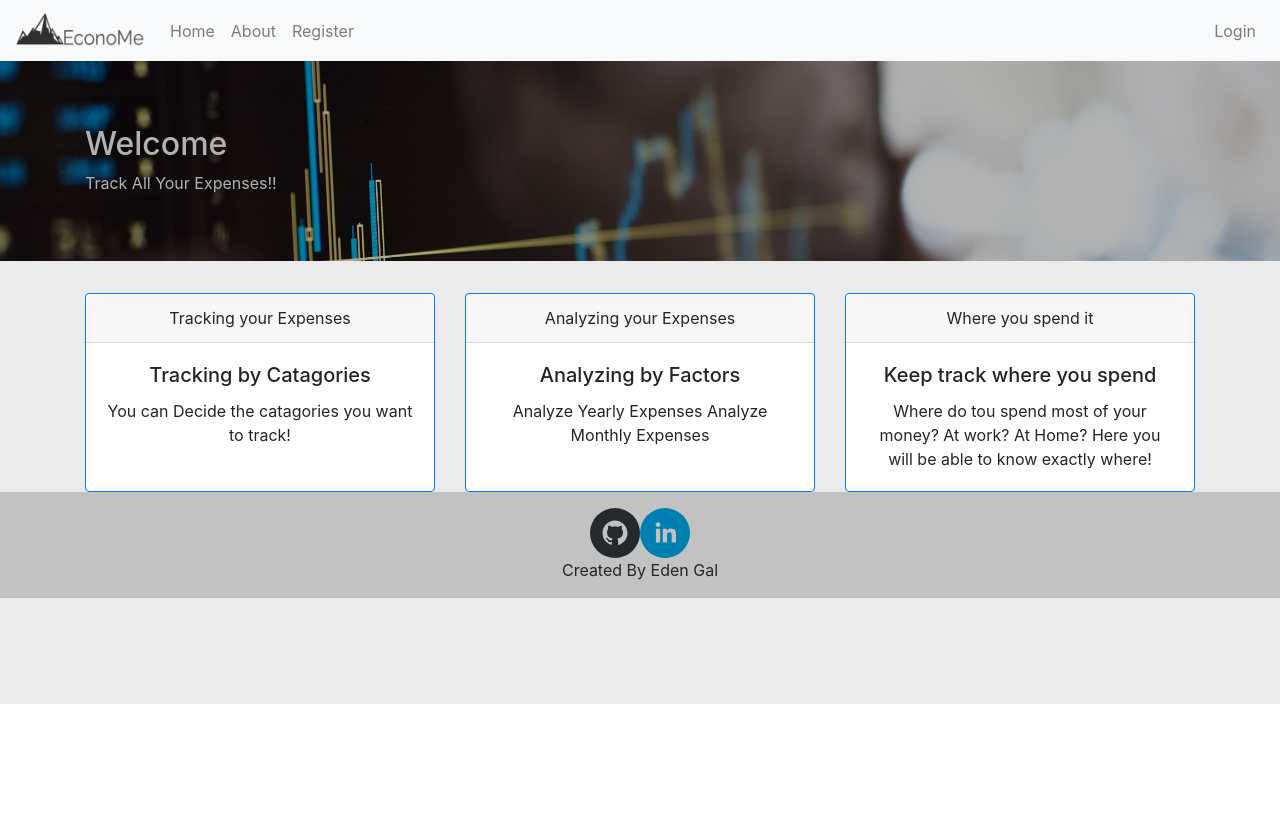
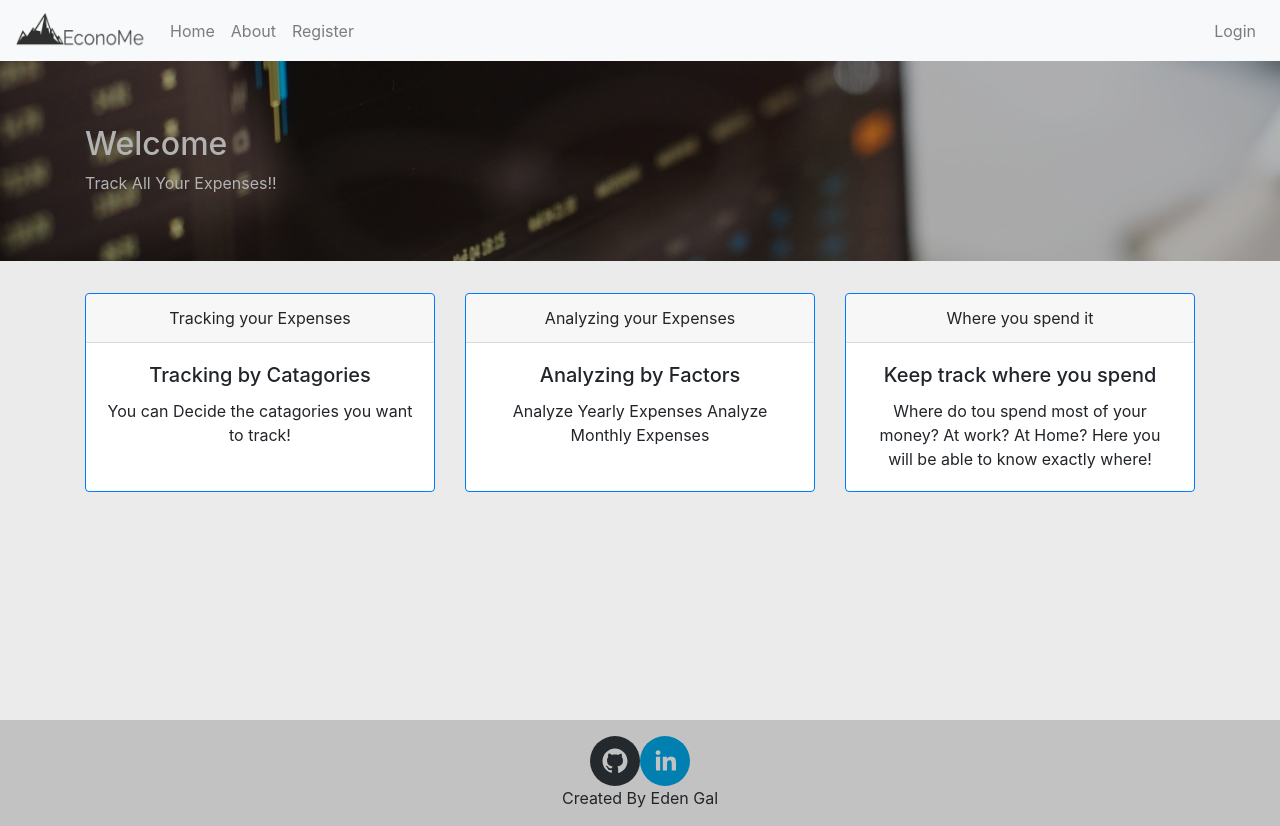
Before and after one commit to Eden-Gal-code/EconoMe, a React (Create React App) app: page / in a window 1280 px wide. Before the commit the page ends 800 px from the top, so only its background shows below. Built offline with nearby package versions, Linux system fonts and the light colour scheme.

Commit message:
footer change

```diff
--- a/src/App.css
+++ b/src/App.css
@@ -2,13 +2,13 @@
   margin-top: auto;
   text-align: left;
   background-color: #ebebeb;
-  min-height: 88vh;
+  min-height: 90vh;
   z-index: -3;
 }
 .Foot {
   text-align: center;
-  position: stickey;
-  bottom: 0;
+  position: sticky;
+  top: 100vh;
   width: 100%;
 
   background-color: #c2c2c2;
--- a/src/App.js
+++ b/src/App.js
@@ -39,9 +39,9 @@ function App() {
           <Route path="/Logged/Expenses" component={Expenses}></Route>
           <Route path="/Logged/AddEx" component={AddExp}></Route>
         </Switch>
-        <div className="Foot">
-          <Footer />
-        </div>
+      </div>
+      <div className="Foot">
+        <Footer />
       </div>
     </BrowserRouter>
   );
```
